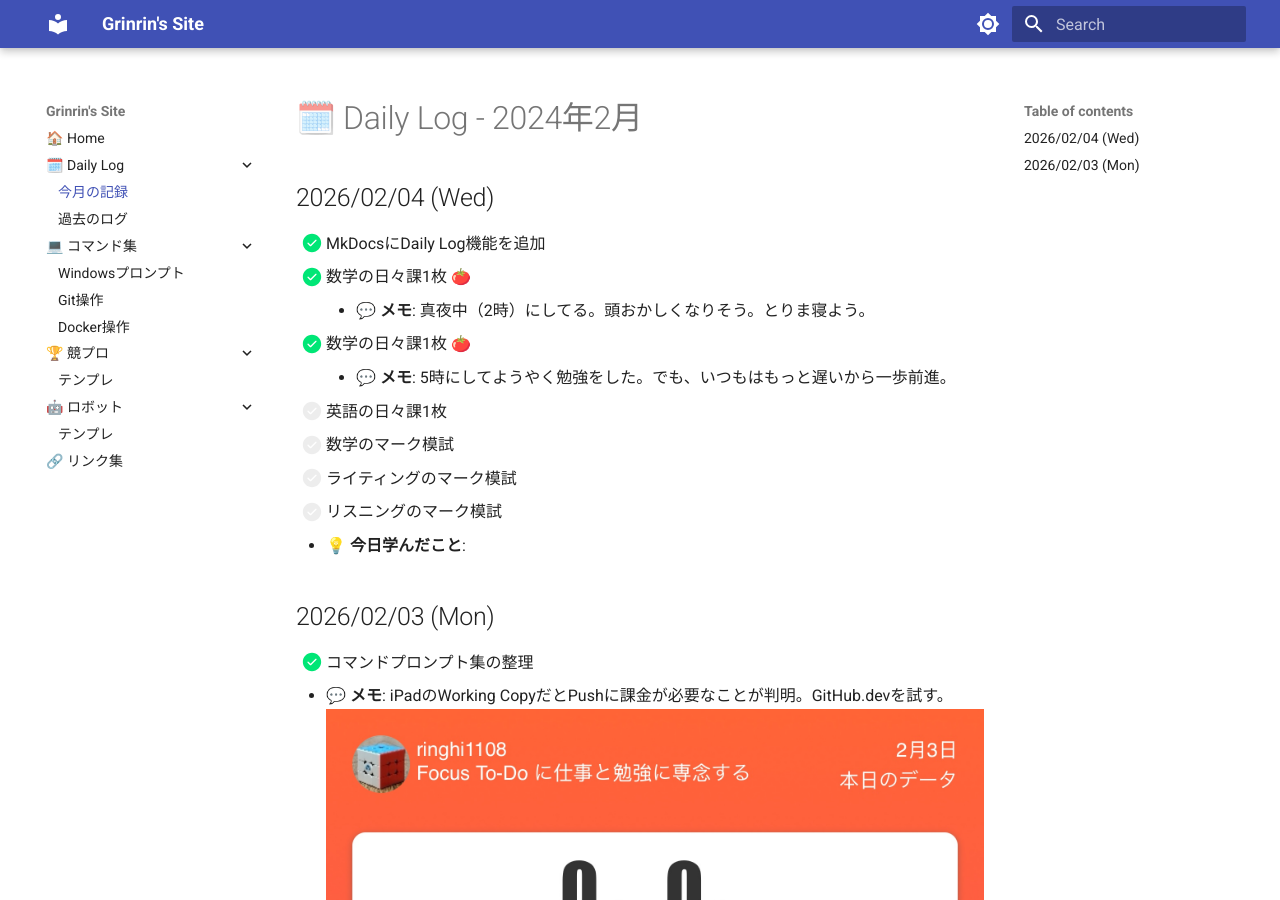
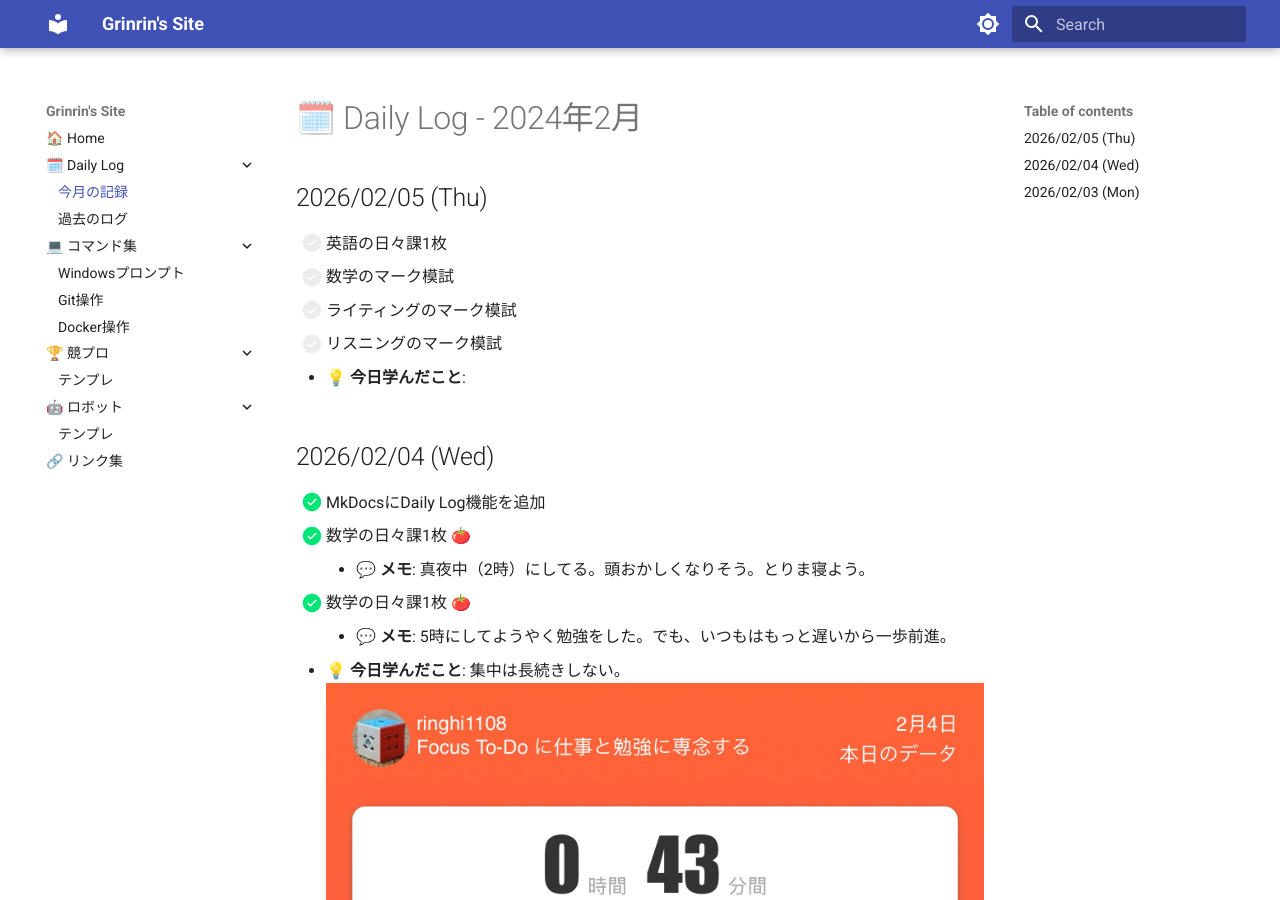
Before and after one commit to Grinrin1108/my-site, an MkDocs documentation site: the page built from docs/daily/2026-02.md, in a window 1280 px wide and 900 px high. Built offline with MkDocs 1.6.1 and Material for MkDocs 9.7.7, drawn with Linux system fonts in a browser that asks for light colours.

Commit message:
2026/02/05 17:40

```diff
--- a/docs/daily/2026-02.md
+++ b/docs/daily/2026-02.md
@@ -1,4 +1,12 @@
 # 🗓️ Daily Log - 2024年2月
+
+## 2026/02/05 (Thu)
+- [ ] 英語の日々課1枚
+- [ ] 数学のマーク模試
+- [ ] ライティングのマーク模試
+- [ ] リスニングのマーク模試
+
+- 💡 **今日学んだこと**:
 
 ## 2026/02/04 (Wed)
 - [x] MkDocsにDaily Log機能を追加
@@ -6,11 +14,10 @@
     - 💬 **メモ**: 真夜中（2時）にしてる。頭おかしくなりそう。とりま寝よう。
 - [x] 数学の日々課1枚 🍅
     - 💬 **メモ**: 5時にしてようやく勉強をした。でも、いつもはもっと遅いから一歩前進。
-- [ ] 英語の日々課1枚
-- [ ] 数学のマーク模試
-- [ ] ライティングのマーク模試
-- [ ] リスニングのマーク模試
-- 💡 **今日学んだこと**:
+
+- 💡 **今日学んだこと**: 集中は長続きしない。
+![2月4日のレポート](../reports/2026_02_04.jpeg)
+
 
 ## 2026/02/03 (Mon)
 - [x] コマンドプロンプト集の整理
```
Also changed, not shown: docs/daily/reports/2026_02_04.jpeg (added).
